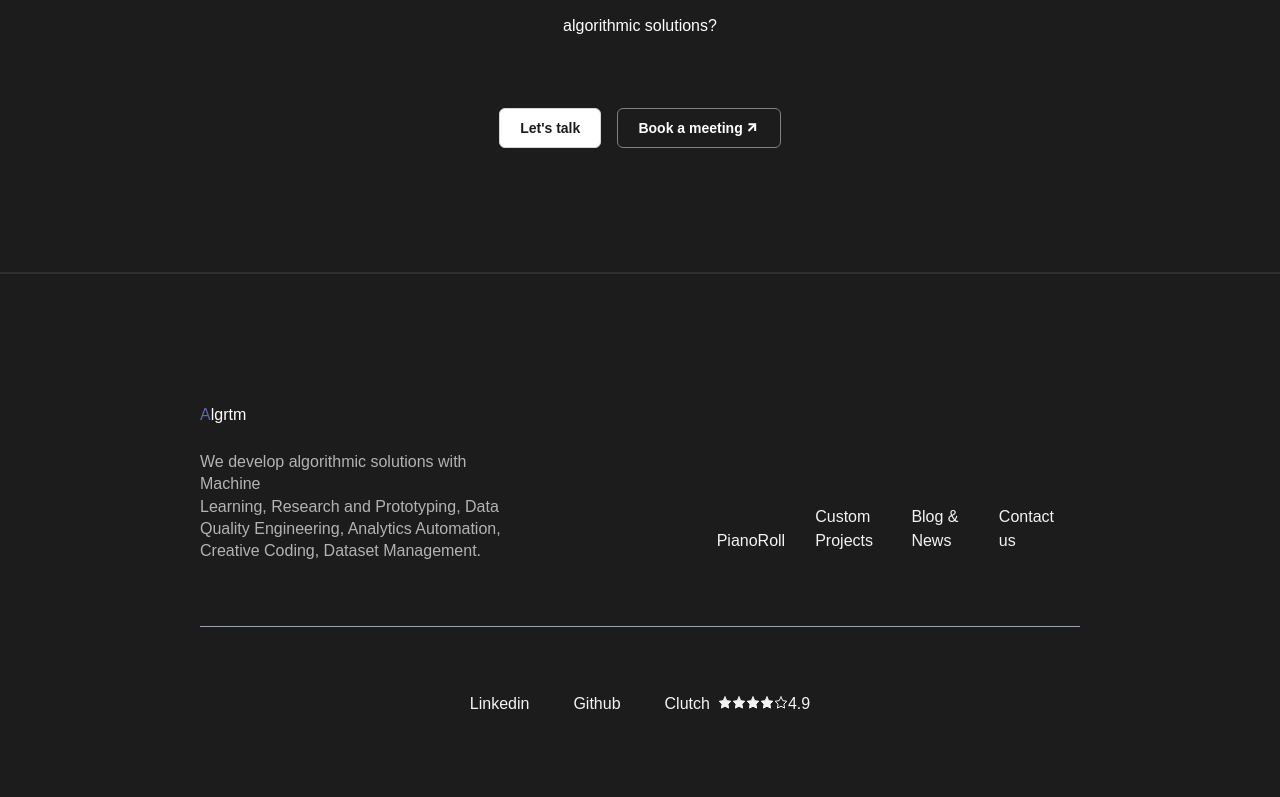
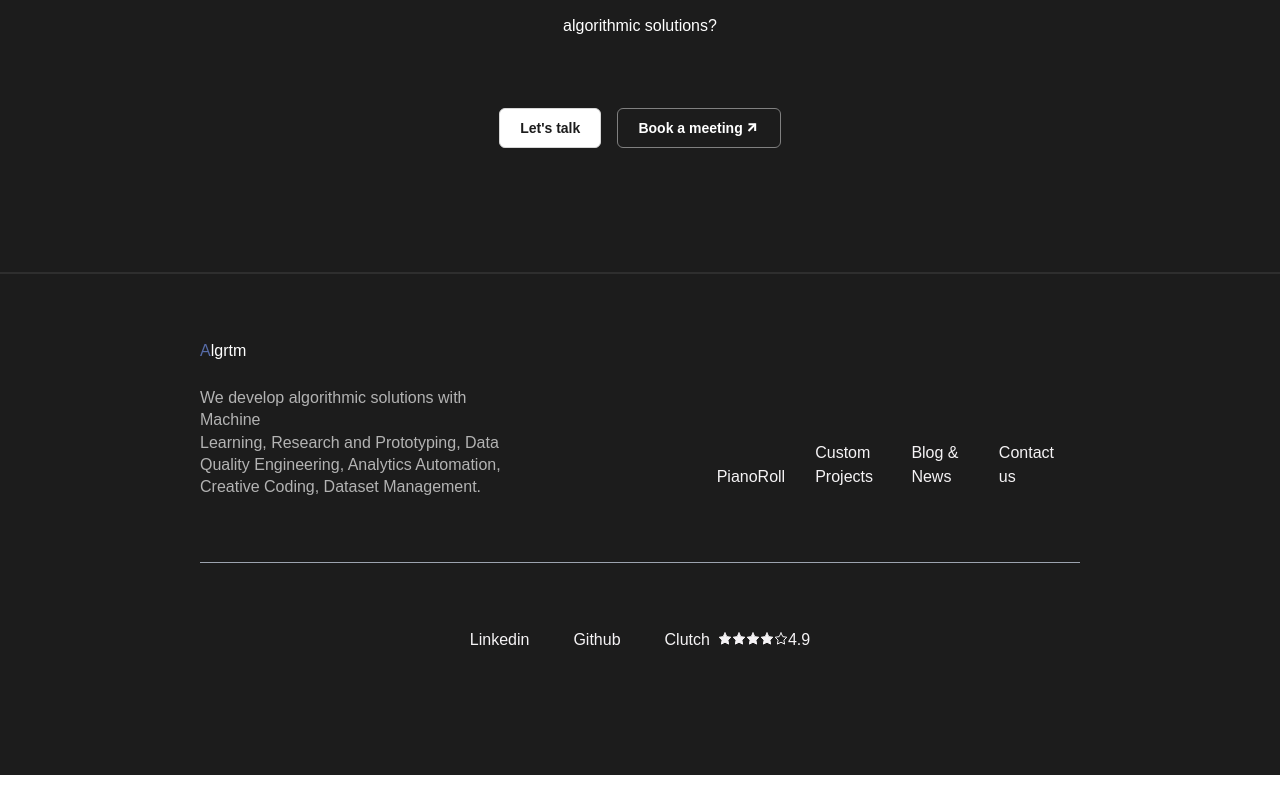
Before and after one commit to Nospoko/epr-landing, a Next.js app in the folder algrtm/: page / in a window 1280 px wide. Shown: the part 2000-2797 px from the top of the page. Built offline with nearby package versions, Linux system fonts and the light colour scheme.

Commit message:
code refactor

```diff
--- a/algrtm/src/components/AlgorithmicMusicSection.js
+++ b/algrtm/src/components/AlgorithmicMusicSection.js
@@ -9,7 +9,7 @@ const AlgorithmicMusicSection = () => {
   return (
     <section className="flex gap-16 px-[6.75rem] py-[5.88rem] text-neutralLight-neutral10 items-center">
       <div className="flex flex-col items-stretch max-w-[24.53rem]">
-        <div className="h2  leading-[4rem]">Algorithmic Music</div>
+        <h2 className="h2  leading-[4rem]">Algorithmic Music</h2>
         <div className="mt-6 h6_500 leading-[1.98rem]">
           Music is at the core of our{" "}
           <strong>machine intelligence and creativity research</strong>. <br />
--- a/algrtm/src/components/DevelopSection.js
+++ b/algrtm/src/components/DevelopSection.js
@@ -3,9 +3,9 @@ import React from "react";
 const DevelopSection = () => {
   return (
     <section className="flex flex-col gap-6 justify-center items-center text-center mt-[7.5rem] max-w-[54.875rem] mx-[17.46rem]">
-      <div className="h1 text-neutralLight-neutral10 leading-[6.02rem]">
+      <h1 className="h1 text-neutralLight-neutral10 leading-[6.02rem]">
         We develop algorithmic solutions
-      </div>
+      </h1>
       <div className=" text-neutralLight-neutral20 p2 max-w-[32.5rem] leading-[1.44rem]">
         <p>
           With Machine Learning, Research and Prototyping, Data Quality
--- a/algrtm/src/components/LinksSection.js
+++ b/algrtm/src/components/LinksSection.js
@@ -7,8 +7,8 @@ import externalLinks from "@/data/externalLinks";
 
 const LinksSection = () => {
   return (
-    <section className=" bg-neutralLight-neutral10 w-full border-t-2 border-neutralLight-neutral20 flex justify-center items-center pt-16 pb-[7.75rem]">
-      <div className="flex flex-col bg-neutralLight-neutral10 mx-[12.5rem] mt-16 mb-[7.75rem] gap-16 max-w-[65.563rem]">
+    <section className=" bg-neutralLight-neutral10 w-full border-t-2 border-neutralLight-neutral20 flex justify-center items-center ">
+      <div className="flex flex-col justify-between bg-neutralLight-neutral10 mx-[12.5rem] mt-16 mb-[7.75rem] gap-16 max-w-[65.563rem]">
         <div className="flex gap-[11.125rem]   bg-neutralLight-neutral10 ">
           <div className=" flex flex-col gap-6 ">
             <div className="flex w-full justify-start h5">
--- a/algrtm/src/components/OurStory.js
+++ b/algrtm/src/components/OurStory.js
@@ -2,7 +2,7 @@ import React from "react";
 
 const OurStory = () => {
   return (
-    <section className="bg-neutralLight-neutral90 text-neutralLight-neutral10 max-w-[78.25rem] flex flex-col items-start px-[6.75rem] py-[5.88rem] rounded-[2rem]">
+    <section className="bg-neutralLight-neutral90 text-neutralLight-neutral10 w-full max-w-[78.25rem] flex flex-col items-start px-[6.75rem] py-[5.88rem] rounded-[2rem]">
       <div className="max-w-[51.75rem]">
         <div className="flex flex-col gap-8">
           <div className="h2 leading-[4rem]">Our Story</div>
--- a/algrtm/src/components/SolutionsSection.js
+++ b/algrtm/src/components/SolutionsSection.js
@@ -5,10 +5,10 @@ const SolutionsSection = () => {
   return (
     <section className="bg-neutralLight-neutral10 w-full">
       <div className="pt-[7.75rem] pb-[7.75rem] flex flex-col justify-center items-center gap-11">
-        <div className="text-neutralLight-neutral100 h2 flex  w-2/3 justify-center items-center text-center leading-[4.8rem]">
+        <h4 className="text-neutralLight-neutral100 h2 flex  w-2/3 justify-center items-center text-center leading-[4.8rem]">
           Looking for <br />
           algorithmic solutions?
-        </div>
+        </h4>
         <div className=" flex gap-4 justify-center items-center">
           <CustomLink
             variant="secondary"
```
